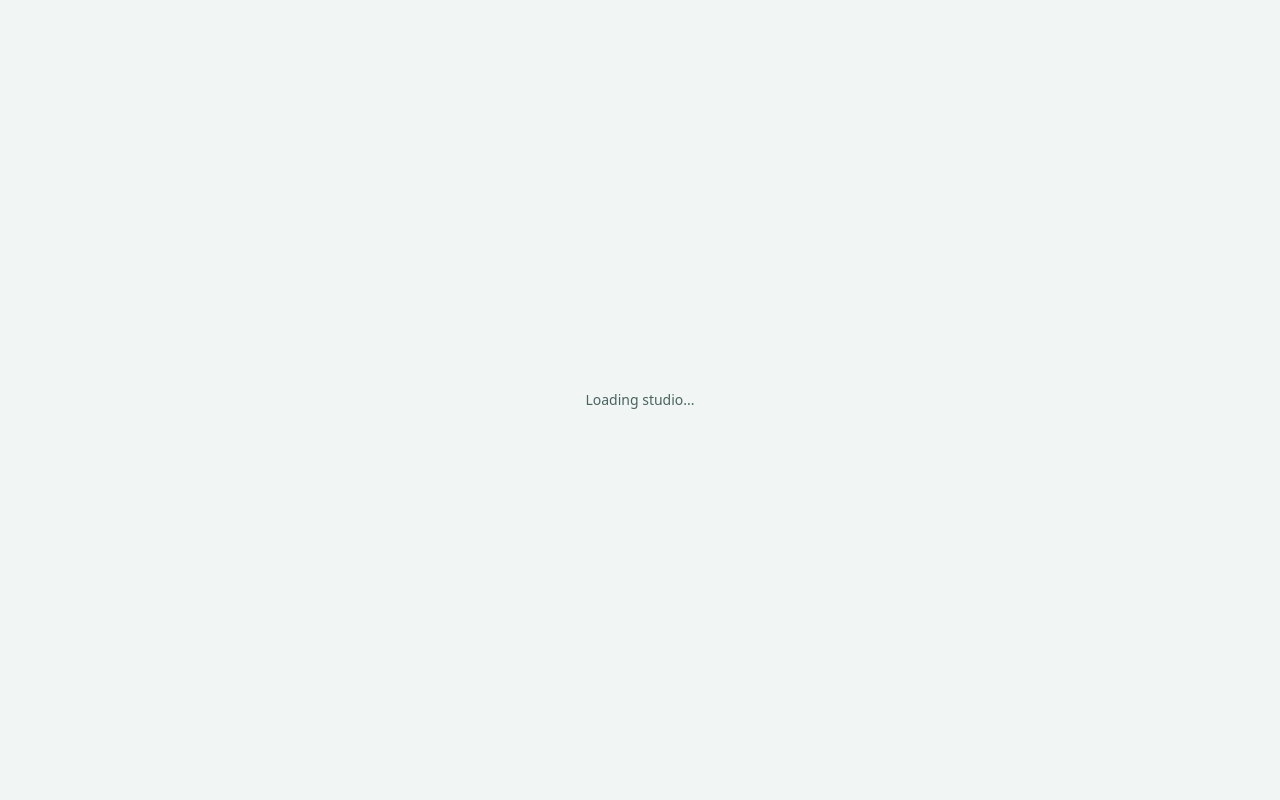
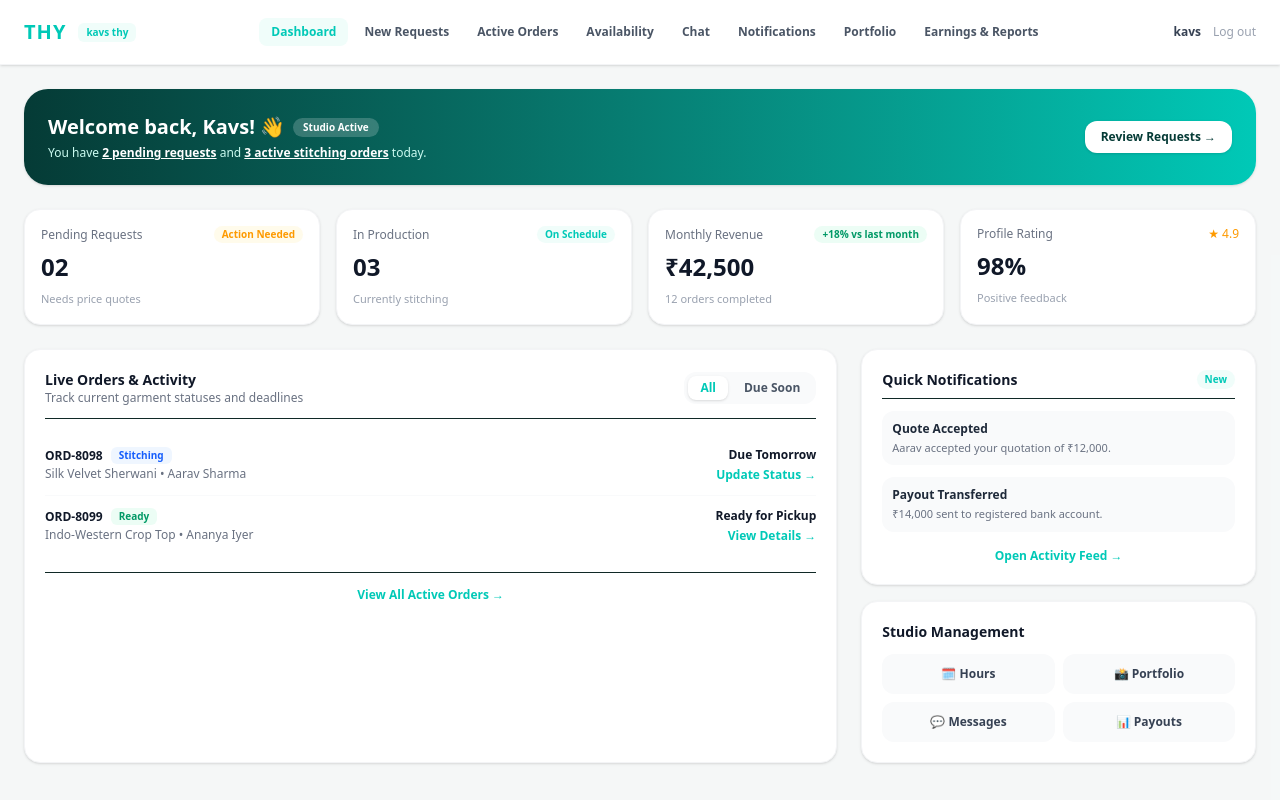
Before and after one commit to Sarvesh-Ragav/THY, a Next.js app: page /tailor-dashboard in a window 1280 px wide. Before the commit this address had no page. Built offline with nearby package versions, Linux system fonts and the light colour scheme.

Commit message:
Improved tailor dashboard UI with KPI stats and live order feed

```diff
--- a/src/app/tailor-dashboard/layout.tsx
+++ b/src/app/tailor-dashboard/layout.tsx
@@ -1,129 +1,72 @@
 'use client';
 
-import React, { useEffect } from 'react';
+import React from 'react';
 import Link from 'next/link';
-import { usePathname, useRouter } from 'next/navigation';
-import { useTailorSession } from '@/components/providers/TailorSessionProvider';
-import {
-  getPostAuthPath,
-  hasSubmittedVerification,
-  hasTailorProfile,
-} from '@/lib/tailor-session';
+import { usePathname } from 'next/navigation';
 
-const NAV_LINKS = [
-  { href: '/tailor-dashboard', label: 'Dashboard' },
-  { href: '/tailor-dashboard/new-requests', label: 'New Requests' },
-  { href: '/tailor-dashboard/active-orders', label: 'Active Orders' },
-  { href: '/tailor-dashboard/availability', label: 'Availability' },
-];
-
-export default function DashboardLayout({
+export default function TailorDashboardLayout({
   children,
 }: {
   children: React.ReactNode;
 }) {
   const pathname = usePathname();
-  const router = useRouter();
-  const { session, isReady, logout } = useTailorSession();
 
-  useEffect(() => {
-    if (!isReady) return;
-
-    if (!session.isAuthenticated) {
-      router.replace('/');
-      return;
-    }
-
-    if (session.role === 'customer') {
-      router.replace(getPostAuthPath(session));
-      return;
-    }
-
-    if (!hasTailorProfile(session)) {
-      router.replace('/tailor-registration');
-      return;
-    }
-
-    if (!hasSubmittedVerification(session)) {
-      router.replace('/tailor-verification');
-    }
-  }, [isReady, session, router]);
-
-  const handleLogout = () => {
-    logout();
-    router.push('/');
-  };
-
-  const isActive = (href: string) => {
-    if (href === '/tailor-dashboard') {
-      return pathname === href;
-    }
-    return pathname === href || pathname.startsWith(`${href}/`);
-  };
-
-  if (!isReady || !session.isAuthenticated || !hasTailorProfile(session) || !hasSubmittedVerification(session)) {
-    return (
-      <div className="min-h-dvh bg-thy-bg flex items-center justify-center px-4">
-        <p className="text-sm text-thy-muted">Loading studio...</p>
-      </div>
-    );
-  }
+  const navLinks = [
+    { name: 'Dashboard', href: '/tailor-dashboard' },
+    { name: 'New Requests', href: '/tailor-dashboard/new-requests' },
+    { name: 'Active Orders', href: '/tailor-dashboard/active-orders' },
+    { name: 'Availability', href: '/tailor-dashboard/availability' },
+    { name: 'Chat', href: '/tailor-dashboard/chat' },
+    { name: 'Notifications', href: '/tailor-dashboard/notifications' },
+    { name: 'Portfolio', href: '/tailor-dashboard/portfolio' },
+    { name: 'Earnings & Reports', href: '/tailor-dashboard/earnings' },
+  ];
 
   return (
-    <div className="min-h-dvh bg-thy-bg flex flex-col">
-      <header className="bg-thy-surface/90 backdrop-blur-md border-b border-thy-ink/10 sticky top-0 z-50 pt-[env(safe-area-inset-top)]">
-        <div className="max-w-7xl mx-auto px-4 sm:px-6 lg:px-8">
-          <div className="flex justify-between items-center h-14 sm:h-16 gap-3">
-            <Link href="/tailor-dashboard" className="flex items-center gap-2 min-w-0">
-              <span className="text-xl sm:text-2xl tracking-[0.12em] text-thy-brand shrink-0" style={{ fontFamily: 'var(--font-cormorant), serif' }}>THY</span>
-              <span className="text-[10px] sm:text-xs bg-thy-mist text-thy-muted px-2 py-1 font-medium truncate max-w-[9rem] sm:max-w-[16rem]">
-                {session.profile?.shopName || 'Tailor Studio'}
-              </span>
+    <div className="min-h-screen bg-gray-50/50">
+      {/* Unified Global Header */}
+      <header className="sticky top-0 z-40 bg-white border-b border-gray-100 shadow-sm">
+        <div className="max-w-7xl mx-auto px-6 h-16 flex items-center justify-between">
+          {/* Logo Branding */}
+          <div className="flex items-center gap-3">
+            <Link href="/tailor-dashboard" className="text-xl font-black tracking-wider text-[#00c9b7]">
+              THY
             </Link>
+            <span className="bg-teal-50 text-[#00c9b7] text-[10px] font-bold px-2 py-0.5 rounded-md">
+              kavs thy
+            </span>
+          </div>
 
-            <nav className="hidden md:flex items-center gap-6 text-sm font-medium text-thy-muted">
-              {NAV_LINKS.map((link) => (
+          {/* Single Main Navigation Bar */}
+          <nav className="hidden md:flex items-center gap-1">
+            {navLinks.map((link) => {
+              const isActive = pathname === link.href;
+              return (
                 <Link
                   key={link.href}
                   href={link.href}
-                  className={isActive(link.href) ? 'text-thy-brand font-semibold' : 'hover:text-thy-ink'}
+                  className={`px-3 py-1.5 rounded-lg text-xs font-semibold transition-all ${
+                    isActive
+                      ? 'bg-teal-50 text-[#00c9b7]'
+                      : 'text-gray-600 hover:text-gray-900 hover:bg-gray-50'
+                  }`}
                 >
-                  {link.label}
+                  {link.name}
                 </Link>
-              ))}
-            </nav>
+              );
+            })}
+          </nav>
 
-            <div className="flex items-center gap-3 sm:gap-4 text-thy-muted shrink-0">
-              <span className="hidden sm:inline text-sm font-medium text-thy-ink truncate max-w-[10rem]">
-                {session.profile?.fullName}
-              </span>
-              <button
-                type="button"
-                onClick={handleLogout}
-                className="text-sm font-semibold text-thy-muted hover:text-thy-brand min-h-11"
-              >
-                Log out
-              </button>
-            </div>
+          {/* User Profile Controls */}
+          <div className="flex items-center gap-3 text-xs font-semibold text-gray-700">
+            <span>kavs</span>
+            <button className="text-gray-400 hover:text-red-500 font-normal">Log out</button>
           </div>
-
-          <nav className="md:hidden thy-scroll-x flex items-center gap-4 pb-3 text-sm font-medium text-thy-muted">
-            {NAV_LINKS.map((link) => (
-              <Link
-                key={link.href}
-                href={link.href}
-                className={`whitespace-nowrap min-h-11 inline-flex items-center ${isActive(link.href) ? 'text-thy-brand font-semibold' : ''}`}
-              >
-                {link.label}
-              </Link>
-            ))}
-          </nav>
         </div>
       </header>
 
-      <main className="flex-1 max-w-7xl w-full mx-auto p-4 sm:p-6 lg:p-8 pb-[max(1.25rem,env(safe-area-inset-bottom))]">
-        {children}
-      </main>
+      {/* Main Page Content */}
+      <main className="max-w-7xl mx-auto p-6">{children}</main>
     </div>
   );
 }
--- a/src/app/tailor-dashboard/page.tsx
+++ b/src/app/tailor-dashboard/page.tsx
@@ -1,121 +1,201 @@
 'use client';
 
-import React from 'react';
+import React, { useState } from 'react';
 import Link from 'next/link';
 
 export default function TailorDashboardPage() {
+  const [activeTab, setActiveTab] = useState<'all' | 'urgent' | 'pending'>('all');
+
   return (
     <div className="space-y-6">
-      {/* Navigation Header Menu */}
-      <div className="flex items-center justify-between border-b pb-4">
-        <div className="flex items-center gap-6 text-xs font-semibold text-gray-600 flex-wrap">
-          <Link href="/tailor-dashboard" className="text-[#00c9b7] font-bold">
-            Dashboard
-          </Link>
-          <Link href="/tailor-dashboard/new-requests" className="hover:text-[#00c9b7]">
-            New Requests
-          </Link>
-          <Link href="/tailor-dashboard/active-orders" className="hover:text-[#00c9b7]">
-            Active Orders
-          </Link>
-          <Link href="/tailor-dashboard/availability" className="hover:text-[#00c9b7]">
-            Availability
-          </Link>
-          <Link href="/tailor-dashboard/chat" className="hover:text-[#00c9b7]">
-            Chat
-          </Link>
-          <Link href="/tailor-dashboard/notifications" className="hover:text-[#00c9b7]">
-            Notifications
-          </Link>
-          <Link href="/tailor-dashboard/portfolio" className="hover:text-[#00c9b7]">
-            Portfolio
-          </Link>
-          <Link href="/tailor-dashboard/earnings" className="hover:text-[#00c9b7]">
-            Earnings & Reports
+      {/* Welcome & Status Banner */}
+      <div className="bg-gradient-to-r from-[#053b36] to-[#00c9b7] p-6 rounded-3xl text-white shadow-sm flex flex-col md:flex-row justify-between items-start md:items-center gap-4">
+        <div className="space-y-1">
+          <div className="flex items-center gap-2">
+            <h1 className="text-xl font-bold">Welcome back, Kavs! 👋</h1>
+            <span className="bg-white/20 backdrop-blur-md text-white text-[10px] font-semibold px-2.5 py-0.5 rounded-full">
+              Studio Active
+            </span>
+          </div>
+          <p className="text-xs text-teal-100">
+            You have <strong className="text-white underline">2 pending requests</strong> and <strong className="text-white underline">3 active stitching orders</strong> today.
+          </p>
+        </div>
+        <div className="flex items-center gap-3">
+          <Link
+            href="/tailor-dashboard/new-requests"
+            className="px-4 py-2 bg-white text-[#053b36] hover:bg-teal-50 rounded-xl text-xs font-bold transition-all shadow-sm"
+          >
+            Review Requests →
           </Link>
         </div>
       </div>
 
-      {/* Verification Banner */}
-      <div className="bg-teal-50 border border-teal-200 text-teal-800 p-4 rounded-2xl flex items-center justify-between text-xs">
-        <div>
-          <h2 className="font-bold text-sm">Welcome back, kavs!</h2>
-          <p className="text-gray-600">Manage your tailoring orders and grow your business with THY.</p>
+      {/* KPI Metrics Grid */}
+      <div className="grid grid-cols-2 lg:grid-cols-4 gap-4">
+        <div className="bg-white p-4 rounded-2xl border border-gray-100 shadow-sm space-y-2">
+          <div className="flex justify-between items-center text-xs text-gray-500 font-medium">
+            <span>Pending Requests</span>
+            <span className="text-amber-500 bg-amber-50 px-2 py-0.5 rounded-full text-[10px] font-bold">Action Needed</span>
+          </div>
+          <div className="text-2xl font-black text-gray-900">02</div>
+          <p className="text-[11px] text-gray-400">Needs price quotes</p>
         </div>
-        <span className="bg-white px-3 py-1 rounded-full border border-teal-300 font-semibold text-[11px]">
-          ⏳ Verification Pending: Your verification is under review.
-        </span>
+
+        <div className="bg-white p-4 rounded-2xl border border-gray-100 shadow-sm space-y-2">
+          <div className="flex justify-between items-center text-xs text-gray-500 font-medium">
+            <span>In Production</span>
+            <span className="text-[#00c9b7] bg-teal-50 px-2 py-0.5 rounded-full text-[10px] font-bold">On Schedule</span>
+          </div>
+          <div className="text-2xl font-black text-gray-900">03</div>
+          <p className="text-[11px] text-gray-400">Currently stitching</p>
+        </div>
+
+        <div className="bg-white p-4 rounded-2xl border border-gray-100 shadow-sm space-y-2">
+          <div className="flex justify-between items-center text-xs text-gray-500 font-medium">
+            <span>Monthly Revenue</span>
+            <span className="text-emerald-600 bg-emerald-50 px-2 py-0.5 rounded-full text-[10px] font-bold">+18% vs last month</span>
+          </div>
+          <div className="text-2xl font-black text-gray-900">₹42,500</div>
+          <p className="text-[11px] text-gray-400">12 orders completed</p>
+        </div>
+
+        <div className="bg-white p-4 rounded-2xl border border-gray-100 shadow-sm space-y-2">
+          <div className="flex justify-between items-center text-xs text-gray-500 font-medium">
+            <span>Profile Rating</span>
+            <span className="text-amber-500">★ 4.9</span>
+          </div>
+          <div className="text-2xl font-black text-gray-900">98%</div>
+          <p className="text-[11px] text-gray-400">Positive feedback</p>
+        </div>
       </div>
 
-      {/* Overview Cards Grid */}
-      <div className="grid grid-cols-1 md:grid-cols-2 lg:grid-cols-4 gap-4">
-        {/* New Requests */}
-        <div className="bg-white p-5 rounded-2xl border border-gray-100 shadow-sm space-y-3 flex flex-col justify-between">
-          <div className="space-y-1">
-            <div className="flex justify-between items-center">
-              <h3 className="text-sm font-bold text-gray-900">New Order Requests</h3>
-              <span className="bg-teal-50 text-[#00c9b7] text-[10px] font-bold px-2 py-0.5 rounded-full">
-                2 Pending
-              </span>
+      {/* Operational Hub: Active Orders & Live Feeds */}
+      <div className="grid grid-cols-1 lg:grid-cols-3 gap-6">
+
+        {/* Left Column: Urgent Action Table */}
+        <div className="lg:col-span-2 bg-white rounded-2xl border border-gray-100 shadow-sm p-5 space-y-4">
+          <div className="flex items-center justify-between border-b pb-3">
+            <div>
+              <h2 className="text-sm font-bold text-gray-900">Live Orders & Activity</h2>
+              <p className="text-xs text-gray-500">Track current garment statuses and deadlines</p>
             </div>
-            <p className="text-xs text-gray-500">
-              Review incoming customer requests and provide custom quotations.
-            </p>
+            <div className="flex gap-1 bg-gray-50 p-1 rounded-xl text-xs font-semibold text-gray-600">
+              <button
+                onClick={() => setActiveTab('all')}
+                className={`px-3 py-1 rounded-lg transition-all ${activeTab === 'all' ? 'bg-white text-[#00c9b7] shadow-sm' : ''}`}
+              >
+                All
+              </button>
+              <button
+                onClick={() => setActiveTab('urgent')}
+                className={`px-3 py-1 rounded-lg transition-all ${activeTab === 'urgent' ? 'bg-white text-[#00c9b7] shadow-sm' : ''}`}
+              >
+                Due Soon
+              </button>
+            </div>
           </div>
-          <Link
-            href="/tailor-dashboard/new-requests"
-            className="w-full text-center py-2 bg-[#00c9b7] text-white rounded-xl text-xs font-semibold hover:bg-[#00b5a4] transition-colors"
-          >
-            View Request Cards
-          </Link>
-        </div>
 
-        {/* Availability */}
-        <div className="bg-white p-5 rounded-2xl border border-gray-100 shadow-sm space-y-3 flex flex-col justify-between">
-          <div className="space-y-1">
-            <h3 className="text-sm font-bold text-gray-900">Your Availability</h3>
-            <p className="text-xs text-gray-500">
-              Toggle whether you are taking on new customer orders right now.
-            </p>
+          {/* Orders Quick List */}
+          <div className="divide-y divide-gray-50 text-xs">
+            <div className="py-3 flex items-center justify-between gap-4">
+              <div className="space-y-0.5">
+                <div className="flex items-center gap-2">
+                  <span className="font-bold text-gray-900">ORD-8098</span>
+                  <span className="bg-blue-50 text-blue-600 font-bold px-2 py-0.5 rounded-md text-[10px]">Stitching</span>
+                </div>
+                <p className="text-gray-500">Silk Velvet Sherwani • Aarav Sharma</p>
+              </div>
+              <div className="text-right space-y-1">
+                <p className="font-bold text-gray-900">Due Tomorrow</p>
+                <Link href="/tailor-dashboard/active-orders" className="text-[#00c9b7] font-semibold hover:underline block">
+                  Update Status →
+                </Link>
+              </div>
+            </div>
+
+            <div className="py-3 flex items-center justify-between gap-4">
+              <div className="space-y-0.5">
+                <div className="flex items-center gap-2">
+                  <span className="font-bold text-gray-900">ORD-8099</span>
+                  <span className="bg-emerald-50 text-emerald-600 font-bold px-2 py-0.5 rounded-md text-[10px]">Ready</span>
+                </div>
+                <p className="text-gray-500">Indo-Western Crop Top • Ananya Iyer</p>
+              </div>
+              <div className="text-right space-y-1">
+                <p className="font-bold text-gray-900">Ready for Pickup</p>
+                <Link href="/tailor-dashboard/active-orders" className="text-[#00c9b7] font-semibold hover:underline block">
+                  View Details →
+                </Link>
+              </div>
+            </div>
           </div>
-          <div className="flex justify-between items-center border-t pt-2">
-            <span className="text-xs font-bold text-[#00c9b7]">Status: Available</span>
-            <Link
-              href="/tailor-dashboard/availability"
-              className="px-3 py-1 bg-[#00c9b7] text-white rounded-lg text-xs font-semibold"
-            >
-              Configure
+
+          <div className="pt-2 border-t text-center">
+            <Link href="/tailor-dashboard/active-orders" className="text-xs font-bold text-[#00c9b7] hover:underline">
+              View All Active Orders →
             </Link>
           </div>
         </div>
 
-        {/* Active Orders */}
-        <div className="bg-white p-5 rounded-2xl border border-gray-100 shadow-sm space-y-3 flex flex-col justify-between">
-          <div className="space-y-1">
-            <h3 className="text-sm font-bold text-gray-900">Active Orders Overview</h3>
-            <p className="text-xs text-gray-500">2 items currently under stitching.</p>
+        {/* Right Column: Quick Links & Notifications */}
+        <div className="space-y-4">
+          {/* Recent Alerts Card */}
+          <div className="bg-white p-5 rounded-2xl border border-gray-100 shadow-sm space-y-3">
+            <div className="flex justify-between items-center border-b pb-2">
+              <h3 className="text-sm font-bold text-gray-900">Quick Notifications</h3>
+              <span className="bg-teal-50 text-[#00c9b7] text-[10px] font-bold px-2 py-0.5 rounded-full">New</span>
+            </div>
+            <div className="space-y-3 text-xs">
+              <div className="p-2.5 bg-gray-50 rounded-xl space-y-1">
+                <p className="font-bold text-gray-800">Quote Accepted</p>
+                <p className="text-gray-500 text-[11px]">Aarav accepted your quotation of ₹12,000.</p>
+              </div>
+              <div className="p-2.5 bg-gray-50 rounded-xl space-y-1">
+                <p className="font-bold text-gray-800">Payout Transferred</p>
+                <p className="text-gray-500 text-[11px]">₹14,000 sent to registered bank account.</p>
+              </div>
+            </div>
+            <Link
+              href="/tailor-dashboard/notifications"
+              className="block text-center pt-1 text-xs font-bold text-[#00c9b7] hover:underline"
+            >
+              Open Activity Feed →
+            </Link>
           </div>
-          <Link
-            href="/tailor-dashboard/active-orders"
-            className="w-full text-center py-2 bg-[#053b36] text-white rounded-xl text-xs font-semibold hover:bg-[#022824] transition-colors"
-          >
-            View Active Orders
-          </Link>
+
+          {/* Quick Shortcuts */}
+          <div className="bg-white p-5 rounded-2xl border border-gray-100 shadow-sm space-y-3">
+            <h3 className="text-sm font-bold text-gray-900">Studio Management</h3>
+            <div className="grid grid-cols-2 gap-2 text-xs font-semibold">
+              <Link
+                href="/tailor-dashboard/availability"
+                className="p-3 bg-gray-50 hover:bg-teal-50 text-gray-700 hover:text-[#00c9b7] rounded-xl text-center transition-colors"
+              >
+                🗓️ Hours
+              </Link>
+              <Link
+                href="/tailor-dashboard/portfolio"
+                className="p-3 bg-gray-50 hover:bg-teal-50 text-gray-700 hover:text-[#00c9b7] rounded-xl text-center transition-colors"
+              >
+                📸 Portfolio
+              </Link>
+              <Link
+                href="/tailor-dashboard/chat"
+                className="p-3 bg-gray-50 hover:bg-teal-50 text-gray-700 hover:text-[#00c9b7] rounded-xl text-center transition-colors"
+              >
+                💬 Messages
+              </Link>
+              <Link
+                href="/tailor-dashboard/earnings"
+                className="p-3 bg-gray-50 hover:bg-teal-50 text-gray-700 hover:text-[#00c9b7] rounded-xl text-center transition-colors"
+              >
+                📊 Payouts
+              </Link>
+            </div>
+          </div>
         </div>
 
-        {/* Portfolio Showcase Card */}
-        <div className="bg-white p-5 rounded-2xl border border-gray-100 shadow-sm space-y-3 flex flex-col justify-between">
-          <div className="space-y-1">
-            <h3 className="text-sm font-bold text-gray-900">Portfolio & Gallery</h3>
-            <p className="text-xs text-gray-500">Upload past work images and show design samples on your profile.</p>
-          </div>
-          <Link
-            href="/tailor-dashboard/portfolio"
-            className="w-full text-center py-2 bg-[#00c9b7] text-white rounded-xl text-xs font-semibold hover:bg-[#00b5a4] transition-colors"
-          >
-            Manage Portfolio
-          </Link>
-        </div>
       </div>
     </div>
   );
```
